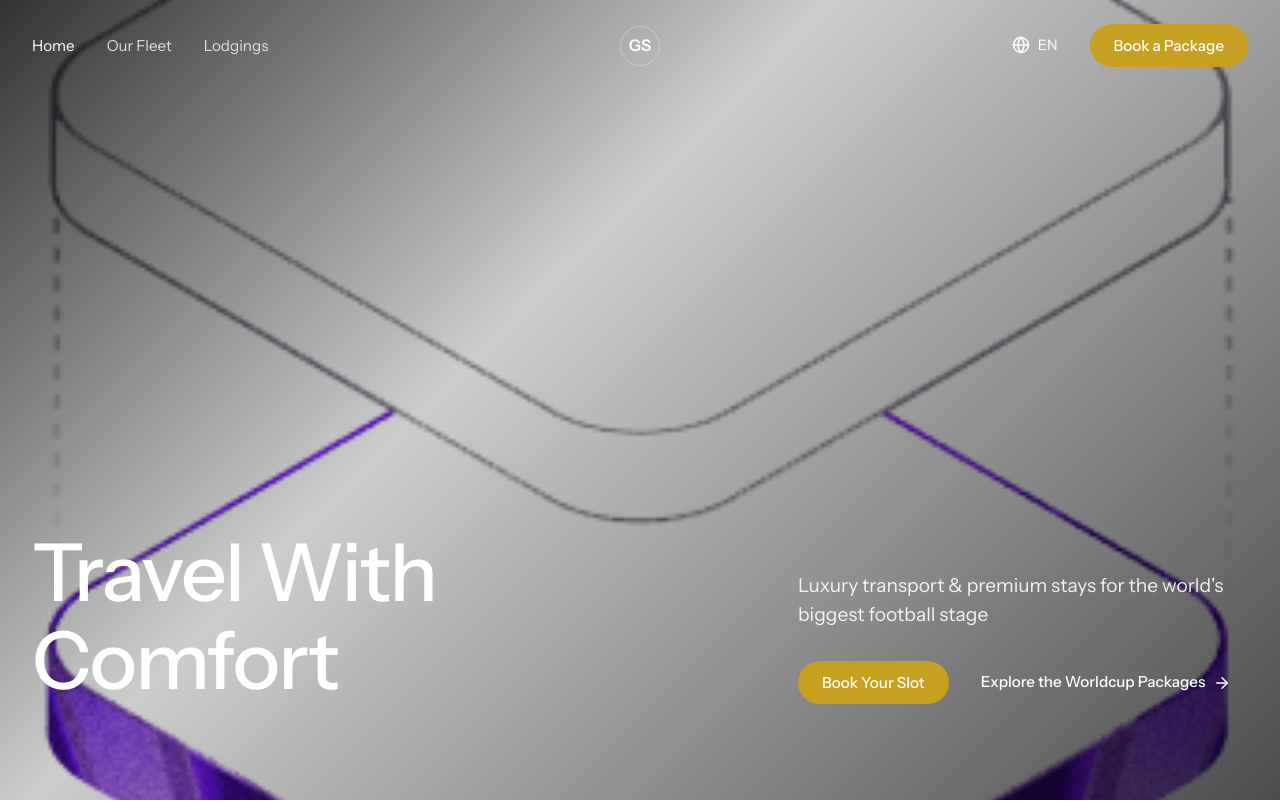
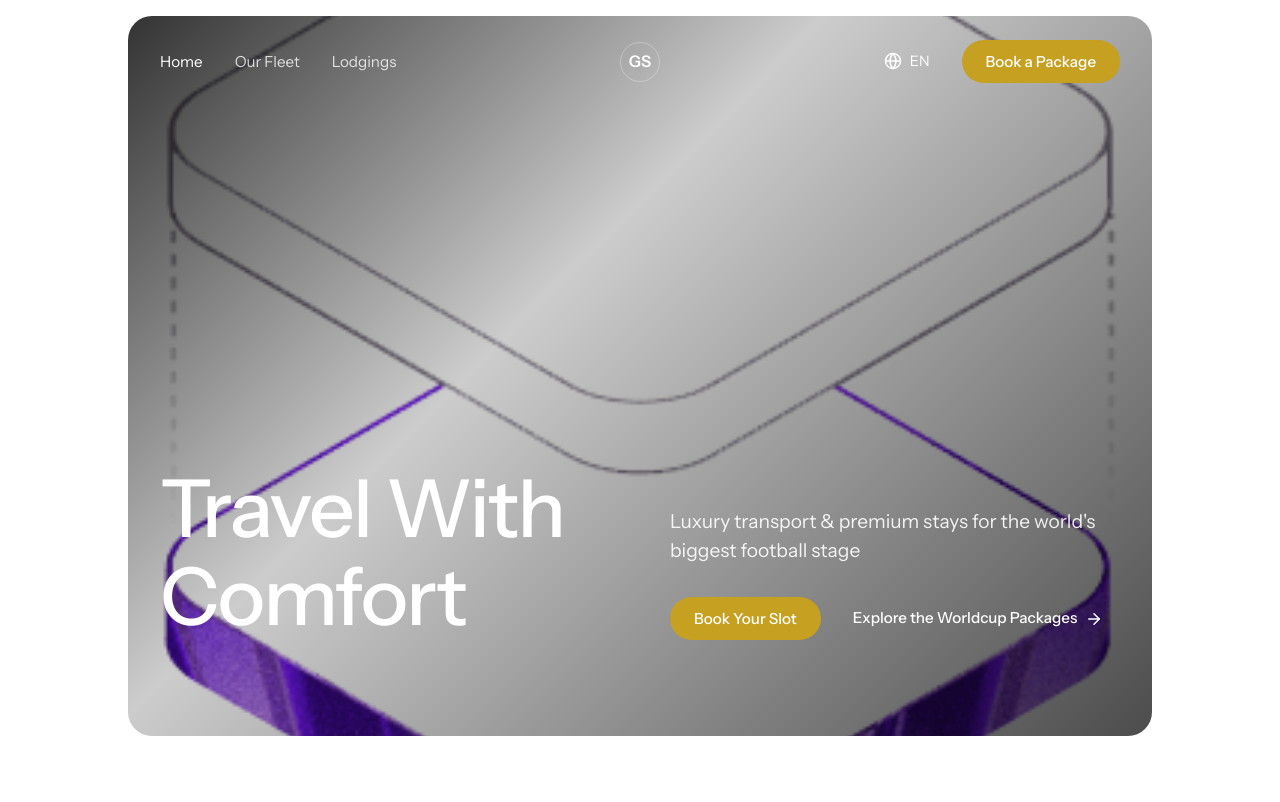
Before and after one commit to tommmywa/global-south-landing, a React (Vite) app: page / in a window 1280 px wide. Shown: the top 802 px of the page. Built offline with nearby package versions, Linux system fonts and the light colour scheme.

Commit message:
Update hero section layout to 90vh with 10% margin

```diff
--- a/src/components/HeroSection.css
+++ b/src/components/HeroSection.css
@@ -1,7 +1,9 @@
 .hero-section {
   position: relative;
-  height: 100vh;
-  min-height: 800px;
+  height: 90vh;
+  min-height: 600px;
+  margin: 2vh 10%;
+  border-radius: 24px;
   display: flex;
   align-items: flex-end;
   padding-bottom: 6rem;
```
